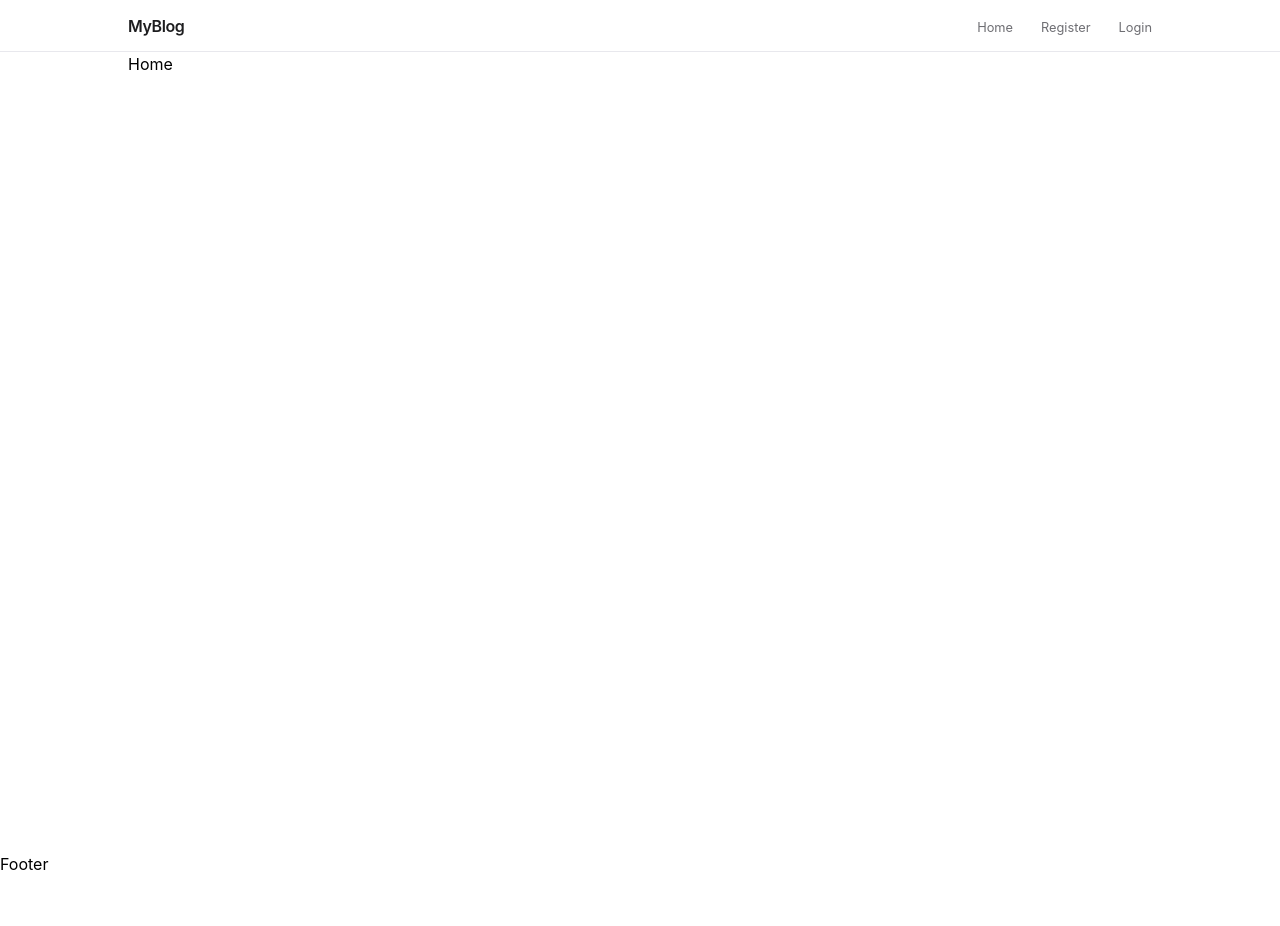
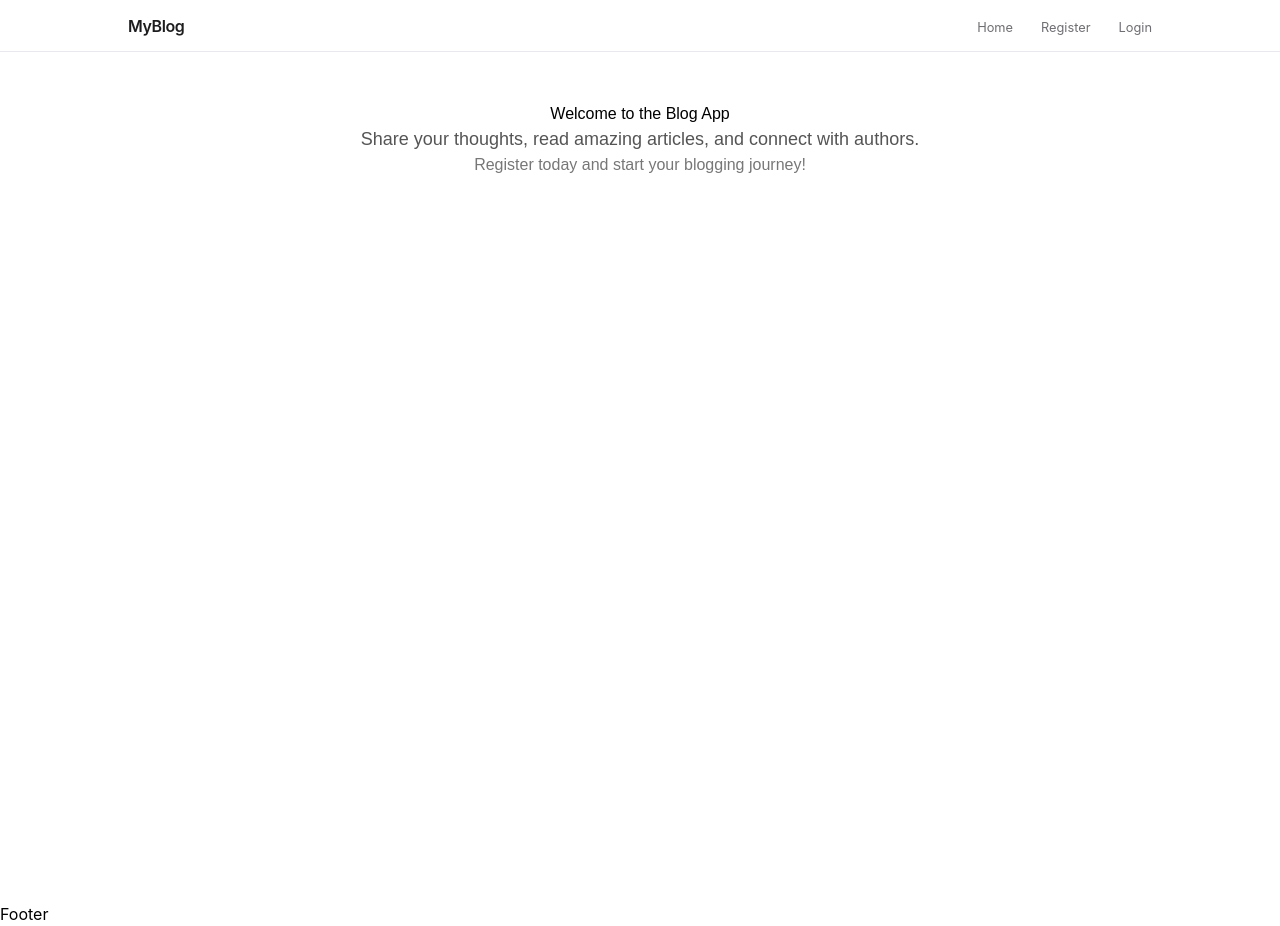
Before and after one commit to Kapish-0x/ATP_24EG109A26, a React (Vite) app in the folder Capstone/frontend/: page /home in a window 1280 px wide. Before the commit the page ends 876 px from the top, so only its background shows below. Built offline with nearby package versions, Linux system fonts and the light colour scheme; no server answers.

Commit message:
Enhance Home component with welcome message
Updated the Home component to include a styled welcome message and additional information about the blog app.

```diff
--- a/Capstone/frontend/src/components/Home.jsx
+++ b/Capstone/frontend/src/components/Home.jsx
@@ -1,9 +1,21 @@
-import React from 'react'
+import React from 'react';
 
 function Home() {
   return (
-    <div>Home</div>
-  )
+    <div style={{
+      textAlign: 'center',
+      marginTop: '50px',
+      fontFamily: 'Arial, sans-serif'
+    }}>
+      <h1>Welcome to the Blog App</h1>
+      <p style={{ fontSize: '18px', color: '#555' }}>
+        Share your thoughts, read amazing articles, and connect with authors.
+      </p>
+      <p style={{ fontSize: '16px', color: '#777' }}>
+        Register today and start your blogging journey!
+      </p>
+    </div>
+  );
 }
 
-export default Home
+export default Home;
```
